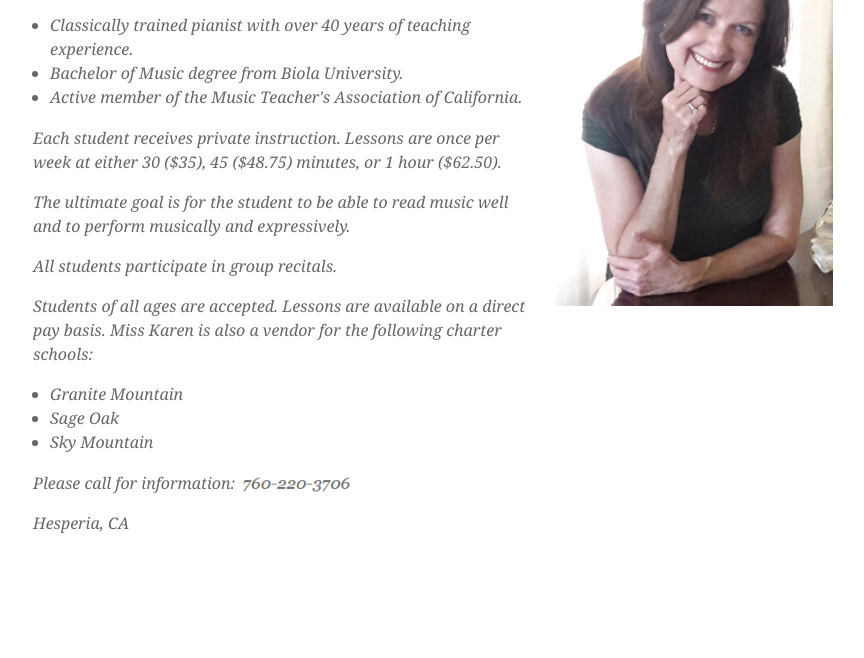
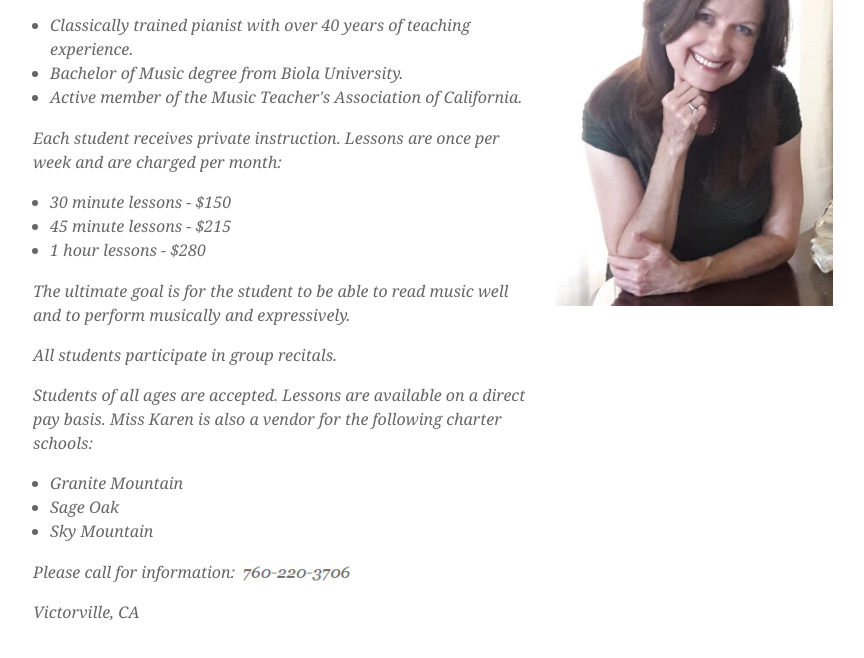
Before and after one commit to MissKarensPianoStudio/MissKarensPianoStudio.github.io, a plain HTML site: page index.html in a window 1280 px wide. Shown: the part 84-742 px from the top of the page, without its empty margins (207-1071 px from the left). Drawn offline with Linux system fonts and the light colour scheme.

Commit message:
Updated prices and city

```diff
--- a/index.html
+++ b/index.html
@@ -52,7 +52,12 @@
 
         <div id="objective">
             <p>
-                Each student receives private instruction. Lessons are once per week at either 30 ($35), 45 ($48.75) minutes, or 1 hour ($62.50).
+                Each student receives private instruction. Lessons are once per week and are charged per month:
+                <ul>
+                    <li>30 minute lessons - $150</li>
+                    <li>45 minute lessons - $215</li>
+                    <li>1 hour lessons - $280</li>
+                </ul>
             </p>
             <p>
                 The ultimate goal is for the student to be able to read music well and to perform musically and expressively.
@@ -72,7 +77,7 @@
                 Please call for information: <img src="images/phone.png" id="phone-number" />
             </p>
             <p>
-                Hesperia, CA
+                Victorville, CA
             </p>
 
         </div>
```
